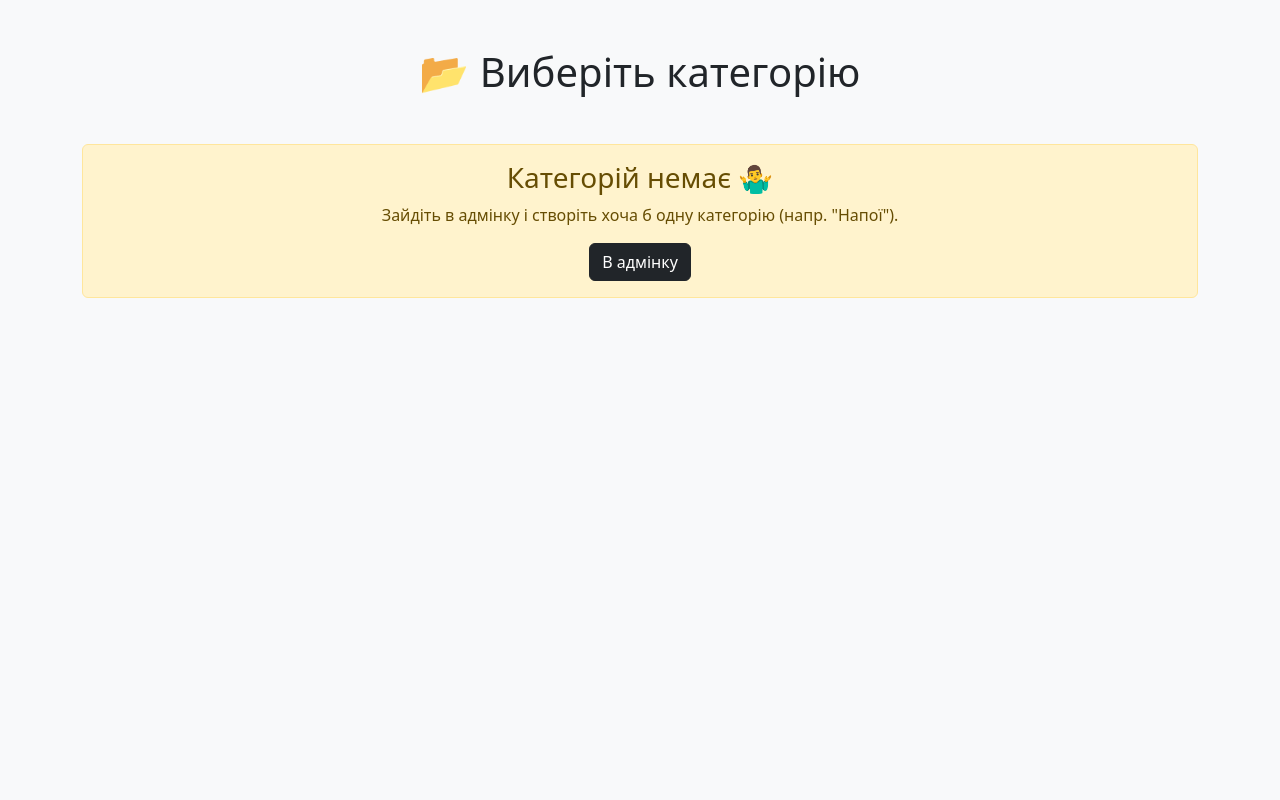
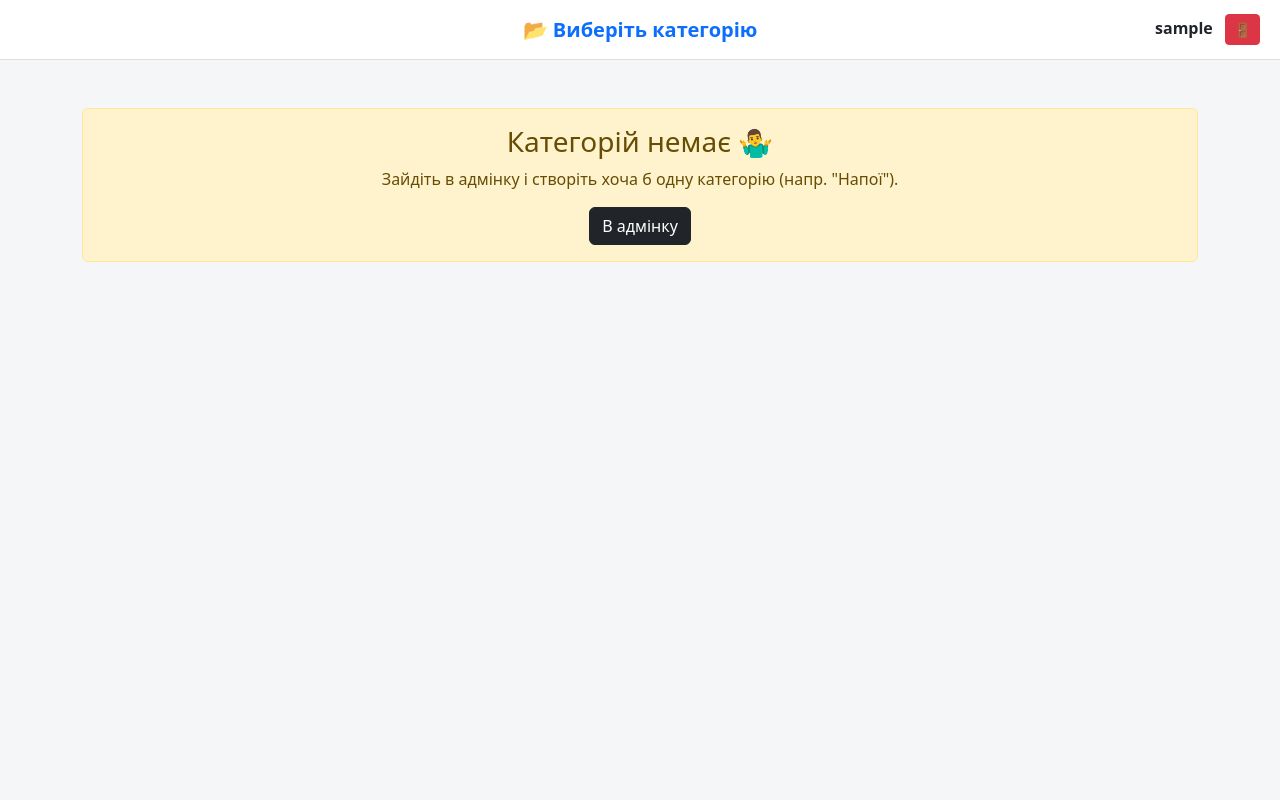
Before and after one commit to FrankovDmutro/Store-inventory-system, a Django app: page /store/ in a window 1280 px wide. Run offline with Django 5.2, Linux system fonts and the light colour scheme; the visitor is signed in with stand-in values (Sample User, id 1); data that the repository does not hold is empty.

Commit message:
feat: Enhance authentication flow with custom login view and logout method restriction; improve category list UI

```diff
--- a/shop_core/settings.py
+++ b/shop_core/settings.py
@@ -151,7 +151,8 @@ MEDIA_ROOT = os.path.join(BASE_DIR, 'media')
 # === НАЛАШТУВАННЯ ВХОДУ ===
 LOGIN_URL = '/accounts/login/'
 LOGIN_REDIRECT_URL = '/'  # Після входу кидаємо на головну (а там розберемося)
-LOGOUT_REDIRECT_URL = '/accounts/login/' # Після виходу - на логін
+LOGOUT_REDIRECT_URL = '/accounts/login/'  # Після виходу - на логін
+LOGOUT_ALLOWED_METHODS = ['POST']  # Дозволити вихід тільки через POST
 
 # === НАЛАШТУВАННЯ СЕСІЇ ===
 SESSION_ENGINE = 'django.contrib.sessions.backends.db'
--- a/shop_core/urls.py
+++ b/shop_core/urls.py
@@ -3,6 +3,7 @@ from django.urls import path, include
 from django.conf import settings
 from django.conf.urls.static import static
 from django.shortcuts import redirect
+from django.contrib.auth.views import LoginView
 
 # === ФУНКЦІЯ-РЕГУЛЮВАЛЬНИК ===
 def root_redirect(request):
@@ -17,13 +18,27 @@ def root_redirect(request):
     # 3. Всі інші (Касири) -> на сторінку категорій
     return redirect('category_list')
 
+# Кастомний LoginView - редіректить авторизованих
+class CustomLoginView(LoginView):
+    def dispatch(self, request, *args, **kwargs):
+        if request.user.is_authenticated:
+            # Якщо це суперюзер - на адмінку
+            if request.user.is_superuser:
+                return redirect('/admin/')
+            # Інакше на магазин
+            return redirect('category_list')
+        return super().dispatch(request, *args, **kwargs)
+
 urlpatterns = [
     # Головна сторінка ('') викликає нашу функцію
     path('', root_redirect, name='root'),
 
     path('admin/', admin.site.urls),
 
-    # Система акаунтів (Login/Logout) - ОБОВ'ЯЗКОВО!
+    # Кастомний Login (перевіряє чи юзер вже залогінений)
+    path('accounts/login/', CustomLoginView.as_view(template_name='registration/login.html'), name='login'),
+
+    # Інші auth URLs (logout, etc.)
     path('accounts/', include('django.contrib.auth.urls')),
 
     # Наш магазин
--- a/store/templates/store/category_list.html
+++ b/store/templates/store/category_list.html
@@ -5,13 +5,30 @@
     <title>Категорії | Каса</title>
     <link href="https://cdn.jsdelivr.net/npm/bootstrap@5.3.0/dist/css/bootstrap.min.css" rel="stylesheet">
     <style>
+        body { min-height: 100vh; background-color: #f4f6f8; display: flex; flex-direction: column; }
+        .pos-header { height: 60px; background: white; border-bottom: 1px solid #ddd; padding: 0 20px; display: flex; align-items: center; justify-content: space-between; flex-shrink: 0; }
         .hover-shadow:hover { transform: translateY(-3px); transition: 0.3s; box-shadow: 0 .5rem 1rem rgba(0,0,0,.15)!important; }
     </style>
 </head>
-<body class="bg-light">
+<body>
+
+{% csrf_token %}
+
+<div class="pos-header">
+    <div style="width: 200px;">
+    </div>
+    <div style="flex: 1; text-align: center;">
+        <h5 class="mb-0 fw-bold text-primary">📂 Виберіть категорію</h5>
+    </div>
+    <div style="width: 200px; text-align: right;">
+        <span class="fw-bold me-2">{{ user.username }}</span>
+        <form action="{% url 'logout' %}" method="post" style="display:inline;">{% csrf_token %}
+            <button class="btn btn-sm btn-danger">🚪</button>
+        </form>
+    </div>
+</div>
 
 <div class="container mt-5">
-    <h1 class="text-center mb-5">📂 Виберіть категорію</h1>
 
     <div class="row">
         {% for category in categories %}
```
